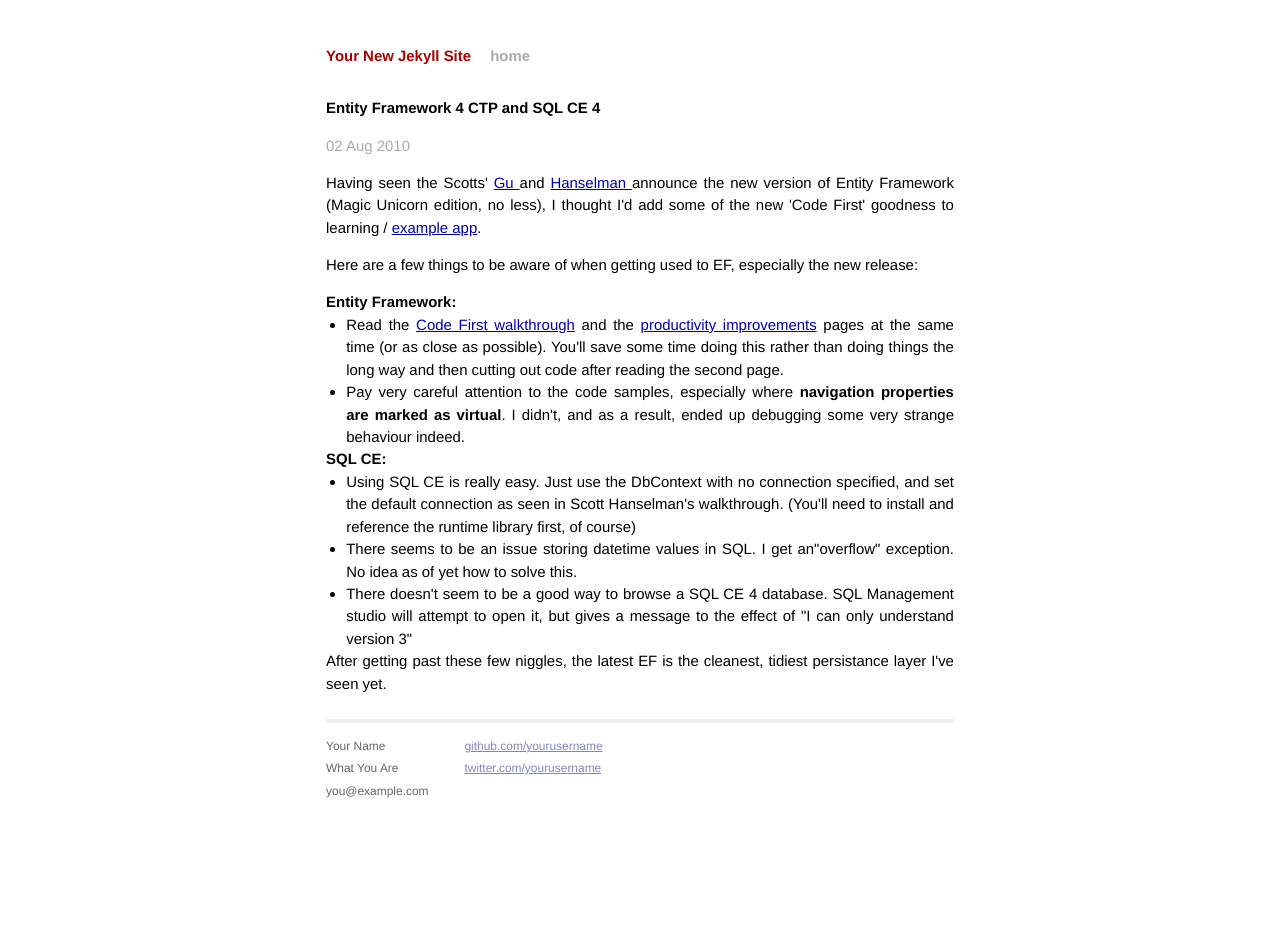
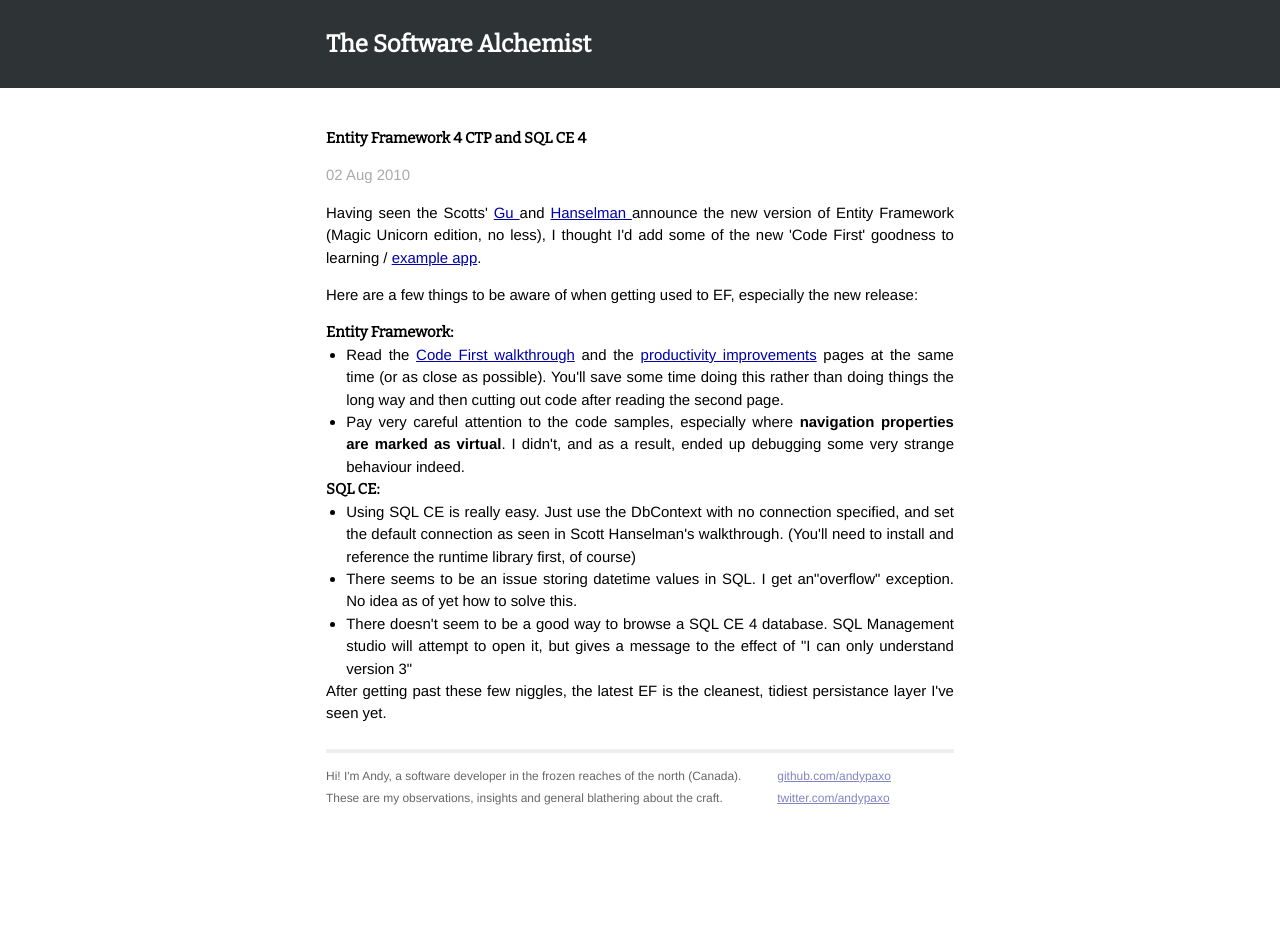
Before and after one commit to andypaxo/andypaxo.github.io, a Jekyll site: the page built from _posts/2010-08-02-Entity-Framework-4-CTP-and-SQL-CE-4.html, in a window 1280 px wide. Built offline with Jekyll 4.4.1, drawn with Linux system fonts in a browser that asks for light colours; Markdown is read by kramdown in place of the engine named in the settings; after the commit the page ends 900 px from its top, so only the background shows below that.

Commit message:
Make a nice site layout

```diff
--- a/_config.yml
+++ b/_config.yml
@@ -1,4 +1,4 @@
-name: Your New Jekyll Site
+name: The Software Alchemist
 markdown: redcarpet
 pygments: true
 permalink: /:year/:month/:title
--- a/_layouts/default.html
+++ b/_layouts/default.html
@@ -6,6 +6,7 @@
         <title>{{ page.title }}</title>
         <meta name="viewport" content="width=device-width">
 
+        <link href='http://fonts.googleapis.com/css?family=Bitter' rel='stylesheet' type='text/css'>
         <!-- syntax highlighting CSS -->
         <link rel="stylesheet" href="/css/syntax.css">
 
@@ -15,26 +16,25 @@
     </head>
     <body>
 
+        <div class="header"><div class="title">
+          <h1><a href="/">{{ site.name }}</a></h1>
+        </div></div>
+
         <div class="site">
-          <div class="header">
-            <h1 class="title"><a href="/">{{ site.name }}</a></h1>
-            <a class="extra" href="/">home</a>
-          </div>
 
           {{ content }}
 
           <div class="footer">
             <div class="contact">
               <p>
-                Your Name<br />
-                What You Are<br />
-                you@example.com
+                Hi! I'm Andy, a software developer in the frozen reaches of the north (Canada).<br/>
+                These are my observations, insights and general blathering about the craft.
               </p>
             </div>
             <div class="contact">
               <p>
-                <a href="https://github.com/yourusername">github.com/yourusername</a><br />
-                <a href="https://twitter.com/yourusername">twitter.com/yourusername</a><br />
+                <a href="https://github.com/andypaxo">github.com/andypaxo</a><br />
+                <a href="https://twitter.com/andypaxo">twitter.com/andypaxo</a><br />
               </p>
             </div>
           </div>
--- a/css/main.css
+++ b/css/main.css
@@ -1,14 +1,9 @@
 /*****************************************************************************/
-/*
 /* Common
-/*
 /*****************************************************************************/
 
 /* Global Reset */
-* {
-  margin: 0;
-  padding: 0;
-}
+* { margin: 0; padding: 0; }
 
 html, body { height: 100%; }
 
@@ -16,13 +11,13 @@
   background-color: #FFF;
   font: 13.34px Helvetica, Arial, sans-serif;
   font-size: small;
-  text-align: center;
+  text-align: justify;
 }
 
-h1, h2, h3, h4, h5, h6 {
-  font-size: 100%; }
+h1 { font-size: x-large; }
+h1, h2, h3, h4, h5, h6 { font-family: 'Bitter', serif; }
+h2, h3, h4, h5, h6 { font-size: 100%; }
 
-h1 { margin-bottom: 1em; }
 p { margin: 1em 0; }
 
 a         { color: #00a; }
@@ -30,10 +25,9 @@
 a:visited { color: #a0a; }
 
 /*****************************************************************************/
-/*
 /* Home
-/*
 /*****************************************************************************/
+
 .posts {
   list-style-type: none;
   margin-bottom: 2em;
@@ -50,49 +44,19 @@
 }
 
 /*****************************************************************************/
-/*
 /* Site
-/*
 /*****************************************************************************/
 
-.site {
-  font-size: 115%;
-  text-align: justify;
-  width: 42em;
-  margin: 3em auto 2em;
-  line-height: 1.5em;
-}
+.site, .title { width: 42em; margin: 0 auto; font-size: 115%; }
+.site { line-height: 1.5em; margin-bottom: 2em }
 
-.header a {
-  font-weight: bold;
-  text-decoration: none;
-}
+.header { background: #2e3436; padding: 30px 0; margin-bottom: 3em; }
+.header a { text-decoration: none; }
 
-.title {
-  display: inline-block;
-  margin-bottom: 2em;
-}
+.title a { color: #fff; }
+.title a:hover { color: #ddd; }
 
-.title a {
-  color: #a00;
-}
-
-.title a:hover {
-  color: #000;
-}
-
-.header a.extra {
-  color: #aaa;
-  margin-left: 1em;
-}
-
-.header a.extra:hover {
-  color: #000;
-}
-
-.meta {
-  color: #aaa;
-}
+.meta { color: #aaa; }
 
 .footer {
   font-size: 80%;
@@ -122,9 +86,7 @@
 }
 
 /*****************************************************************************/
-/*
 /* Posts
-/*
 /*****************************************************************************/
 
 /* standard */
```
Also changed, not shown: _posts/2013-11-09-welcome-to-jekyll.markdown (deleted, +0 -24 lines), index.html (+8 -1 lines), img/dragon emblem.png (added).
